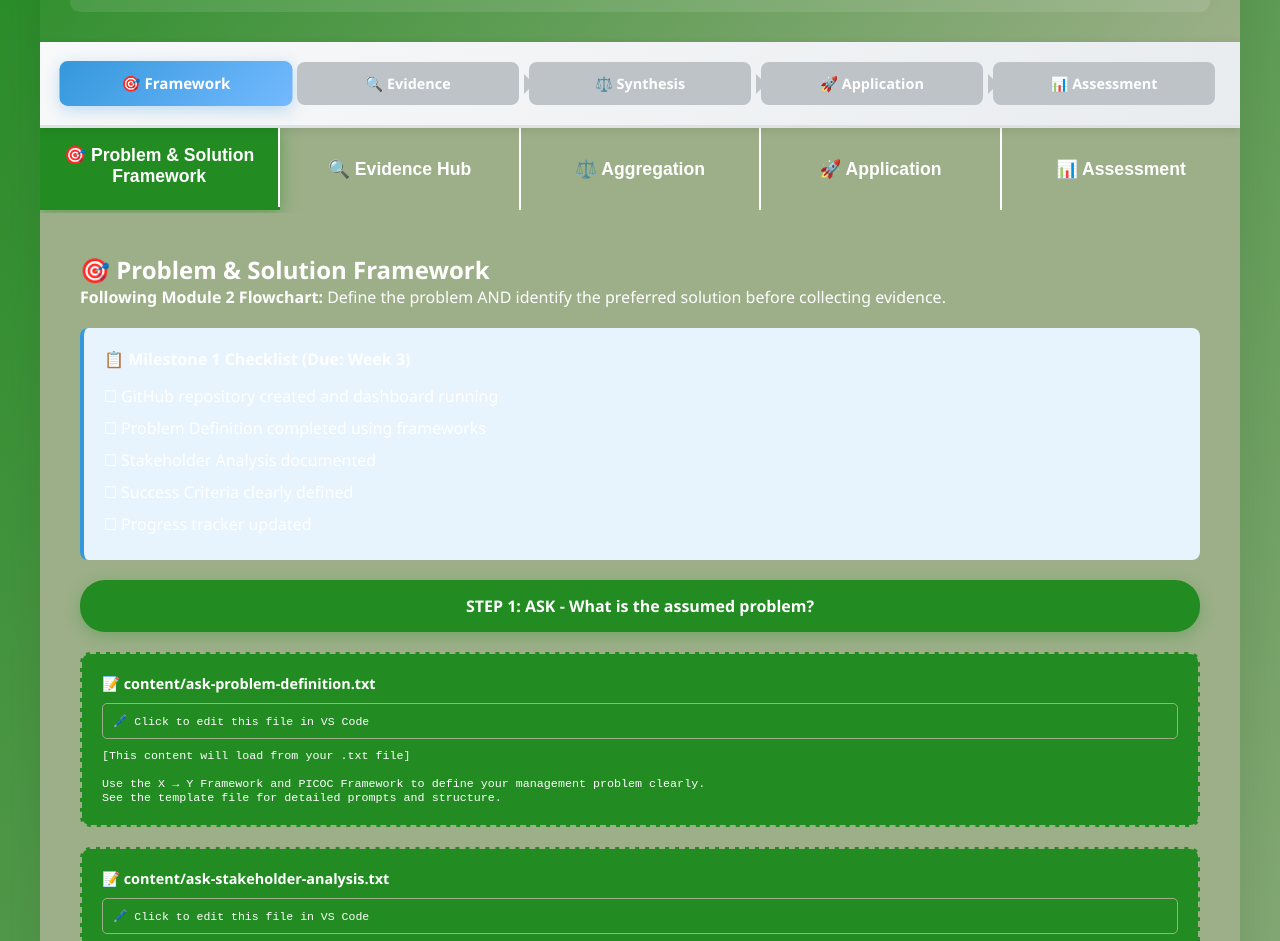
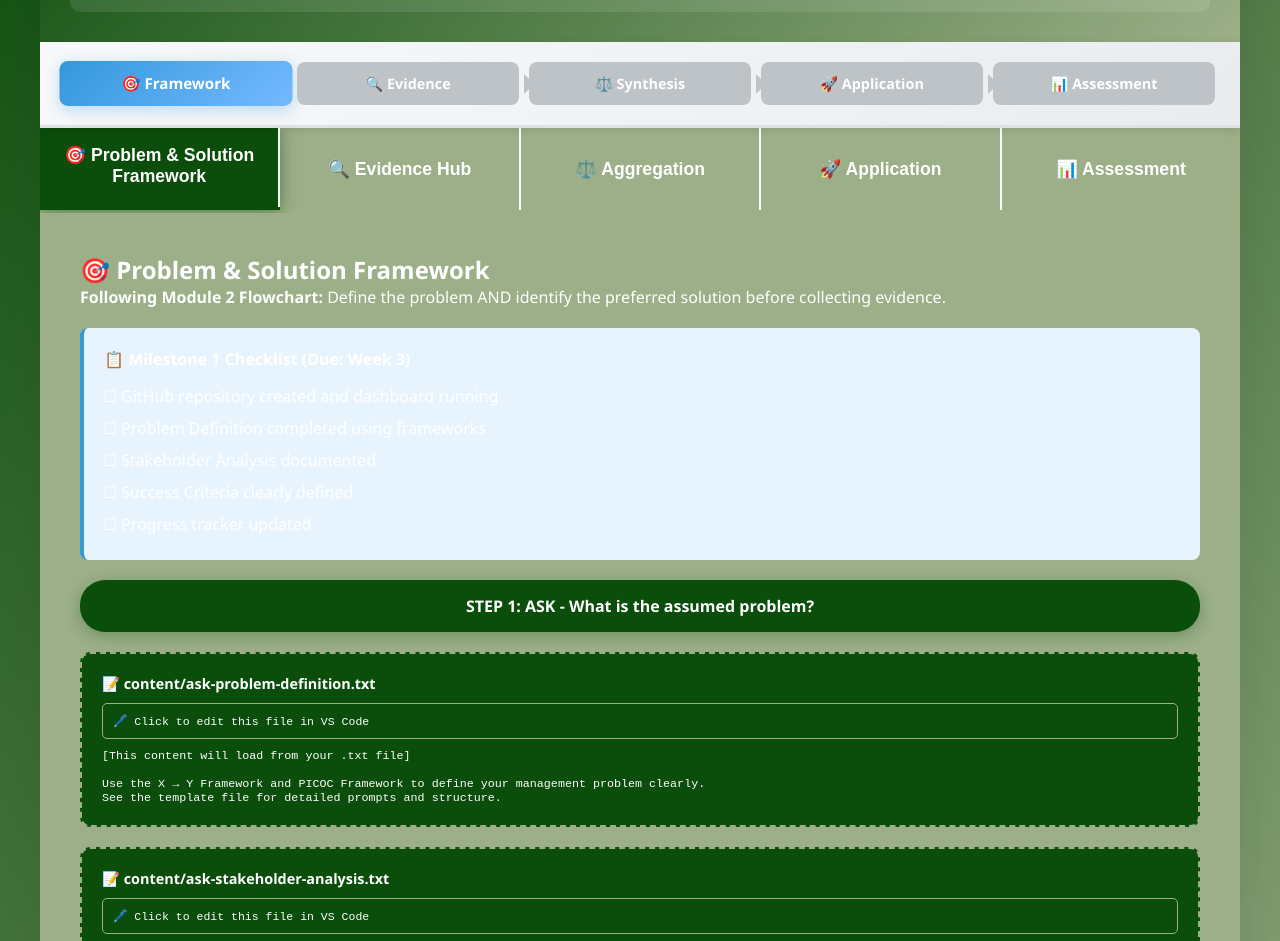
Before and after one commit to hogan6km/ebm-dashboard-hogan6km, a plain HTML site: page index.html in a window 1280 px wide. Shown: the part 228-1169 px from the top of the page. Drawn offline with Linux system fonts and the light colour scheme; a script that the page names is missing.

Commit message:
Make forest green color much darker and more dramatic

```diff
--- a/index.html
+++ b/index.html
@@ -7,10 +7,10 @@
     <style>
         /* === CSS CUSTOM PROPERTIES === */
         :root {
-            --primary-gradient: linear-gradient(135deg, #228B22 0%, #9CAF88 100%);
-            --tab-active: #228B22;
+            --primary-gradient: linear-gradient(135deg, #0B4D0B 0%, #9CAF88 100%);
+            --tab-active: #0B4D0B;
             --tab-inactive: #9CAF88;
-            --step-green: #228B22;
+            --step-green: #0B4D0B;
             --step-blue: #9CAF88;
             --border-radius: 15px;
             --transition-speed: 0.3s;
@@ -39,7 +39,7 @@
         }
 
         .header {
-            background: linear-gradient(135deg, #228B22, #9CAF88);
+            background: linear-gradient(135deg, #0B4D0B, #9CAF88);
             color: white;
             padding: 30px;
             text-align: center;
@@ -69,7 +69,7 @@
         /* === SIMPLE TAB SYSTEM === */
         .tab-nav {
             display: flex;
-            background: #228B22;
+            background: #0B4D0B;
             border-bottom: 3px solid #9CAF88;
         }
 
@@ -92,14 +92,14 @@
         }
 
         .tab-button:hover {
-            background: #1F7A1F;
+            background: #083608;
             transform: translateY(-2px);
         }
 
         .tab-button.active {
             background: var(--tab-active);
             transform: translateY(-3px);
-            box-shadow: 0 5px 15px rgba(34, 139, 34, 0.5);
+            box-shadow: 0 5px 15px rgba(11, 77, 11, 0.5);
         }
 
         .tab-content {
@@ -133,7 +133,7 @@
             margin: 15px 0;
             font-weight: bold;
             text-align: center;
-            box-shadow: 0 4px 15px rgba(34, 139, 34, 0.3);
+            box-shadow: 0 4px 15px rgba(11, 77, 11, 0.3);
         }
 
         .decision-diamond {
@@ -153,7 +153,7 @@
         }
 
         .content-file-preview {
-            background: #228B22;
+            background: #0B4D0B;
             border: 2px dashed #9CAF88;
             border-radius: 10px;
             padding: 20px;
@@ -167,7 +167,7 @@
 
         .content-file-preview:hover {
             border-color: white;
-            background: #1F7A1F;
+            background: #083608;
         }
 
         .content-file-preview h4 {
@@ -177,7 +177,7 @@
         }
 
         .edit-notice {
-            background: #228B22;
+            background: #0B4D0B;
             border: 1px solid #9CAF88;
             color: white;
             padding: 10px;
```
